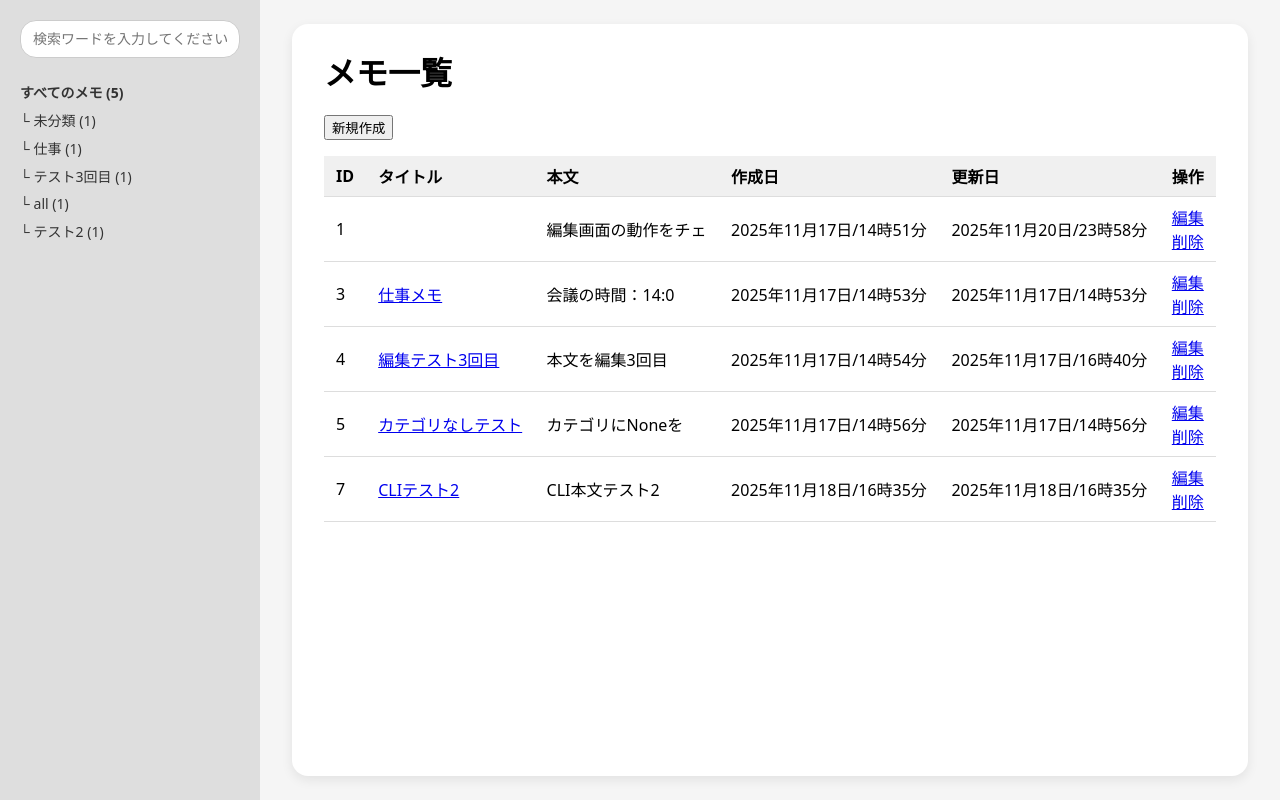
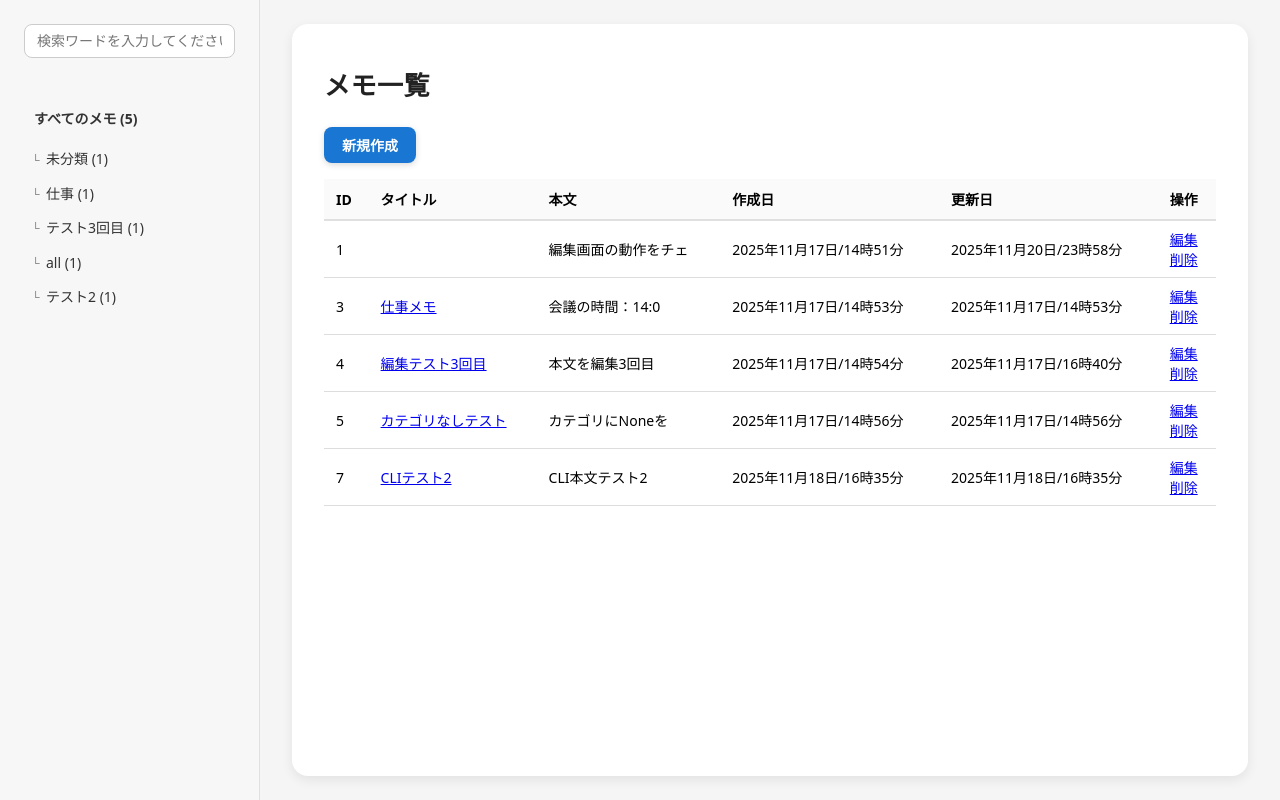
Before and after one commit to yuuki-hiroshima/memo-application, a Flask app: page / in a window 1280 px wide. Run offline with Flask 3, Linux system fonts and the light colour scheme.

Commit message:
UIの調整

```diff
--- a/static/style.css
+++ b/static/style.css
@@ -14,9 +14,10 @@ body {
 /* サイドバー */
 .sidebar {
   width: 260px;
-  background-color: #dedede;
-  padding: 20px;
+  background: #f7f7f7;
+  padding: 24px;
   box-sizing: border-box;
+  border-right: 1px solid #e0e0e0;
 }
 
 /* サイドバー内の検索ボックス */
@@ -24,42 +25,89 @@ body {
   margin-bottom: 24px;
 }
 
+/* サイドバー内の検索ボックス */
 .sidebar-search input {
   width: 100%;
-  padding: 10px 12px;
-  border-radius: 16px;
+  padding: 8px 12px;
+  font-size: 14px;
+  border-radius: 8px;
   border: 1px solid #ccc;
-  font-size: 14px;
+  background: #fff;
+  margin-bottom: 20px;
   box-sizing: border-box;
 }
 
-/* フォルダリスト */
+/* フォルダリスト全体 */
 .folder-list {
   list-style: none;
-  padding-left: 0;
-  margin: 0;
+  padding: 0;
+  margin: 16px 0 0;
   font-size: 14px;
 }
 
-.folder-list li {
+/* すべてのメモ部分 */
+.folder-list .folder-header {
+  font-weight: 600;
   margin-bottom: 8px;
-  cursor: pointer;
 }
 
-.folder-list li:hover {
-  text-decoration: underline;
+.folder-list .folder-header a {
+  display: block;
+  padding: 6px 10px;
+  border-radius: 8px;
+  color: #333;
+  text-decoration: none;
+}
+
+/* 個々のフォルダ */
+.folder-list li {
+  margin: 4px 0;
+}
+
+.folder-list li a {
+  display: block;
+  padding: 4px 12px 4px 22px;
+  border-radius: 8px;
+  color: #333;
+  text-decoration: none;
+  line-height: 1.6;
+  position: relative;
+}
+
+/* フォルダ行の先頭に「└」マークを表示 */
+.folder-list li a::before{
+  content: "└";
+  position: absolute;
+  left: 8px;
+  top: 50%;
+  transform: translateY(-50%);
+  font-size: 11px;
+  color: #777;
+}
+
+/* すべてのメモには「└」マークを表示しない */
+.folder-list .folder-header a::before {
+  content: "";
+}
+
+/* hover 時のハイライト */
+.folder-list a:hover {
+  background: #f0f4ff;
 }
 
 .folder-list a {
+  display: block;
+  padding: 6px 10px;
+  border-radius: 8px;
   text-decoration: none;
   color: #333;
 }
 
+/* 選択中のカテゴリの見た目 */
 .folder-list a.is-active {
-  font-weight: bold;
-  background-color: #ffffff;
-  border-radius: 12px;
-  padding: 4px 8px;
+  font-weight: 600;
+  background: #e3f2fd;
+  color: #01579b;
 }
 
 /* ヘッダ */
@@ -89,9 +137,13 @@ body {
   box-shadow: 0 4px 12px rgba(0, 0, 0, 0.08)
 }
 
-/* 見出し */
+/* メイン見出し */
 .main-inner h1 {
-  margin-top: 0;
+  font-size: 26px;
+  font-weight: 700;
+  margin-bottom: 24px;
+  letter-spacing: 0.5px;
+  color: #222;
 }
 
 /* フラッシュメッセージ */
@@ -135,6 +187,7 @@ th {
   cursor: pointer;
 }
 
+/* ボタンにアイコンが重なった時 */
 .button:hover {
   background-color: #555555;
 }
@@ -144,6 +197,40 @@ th {
   background-color: #c62828;
 }
 
+/* ボタンにアイコンが重なった時 */
 .button-danger:hover {
   background-color: #b71c1c;
 }
+
+/* 新規作成ボタン */
+.button-primary {
+  background-color: #1976d2;
+  border-radius: 8px;
+  padding: 8px 18px;
+  font-weight: 600;
+  font-size: 14px;
+  box-shadow: 0 2px 6px rgba(0, 0, 0, 0.15);
+}
+
+/* ボタンにアイコンが重なった時 */
+.button-primary:hover {
+  background-color: #1565c0;
+}
+
+/* テーブルヘッダー */
+table thead th {
+  background-color: #fafafa;
+  border-bottom: 2px solid #e0e0e0;
+  font-size: 14px;
+  padding: 10px 12px;
+}
+
+/* 行 hover で背景色がつく */
+table tbody tr:hover {
+  background-color: #f5faff;
+}
+
+/* セルの文字サイズも微調整 */
+table td {
+  font-size: 14px;
+}
--- a/templates/list.html
+++ b/templates/list.html
@@ -17,7 +17,7 @@
     <li>
       <a href="/memos?category={{ category }}"
         class="{% if selected_category == category %}is-active{% endif %}">
-        └ {{ category }} ({{ count }})
+        {{ category }} ({{ count }})
       </a>
     </li>
   {% endfor %}
@@ -40,7 +40,7 @@
 {% endwith %}
 
 <form action="/memos/new">
-  <button type="submit">新規作成</button>
+  <button type="submit" class="button button-primary">新規作成</button>
 </form>
 
 <table>
```
